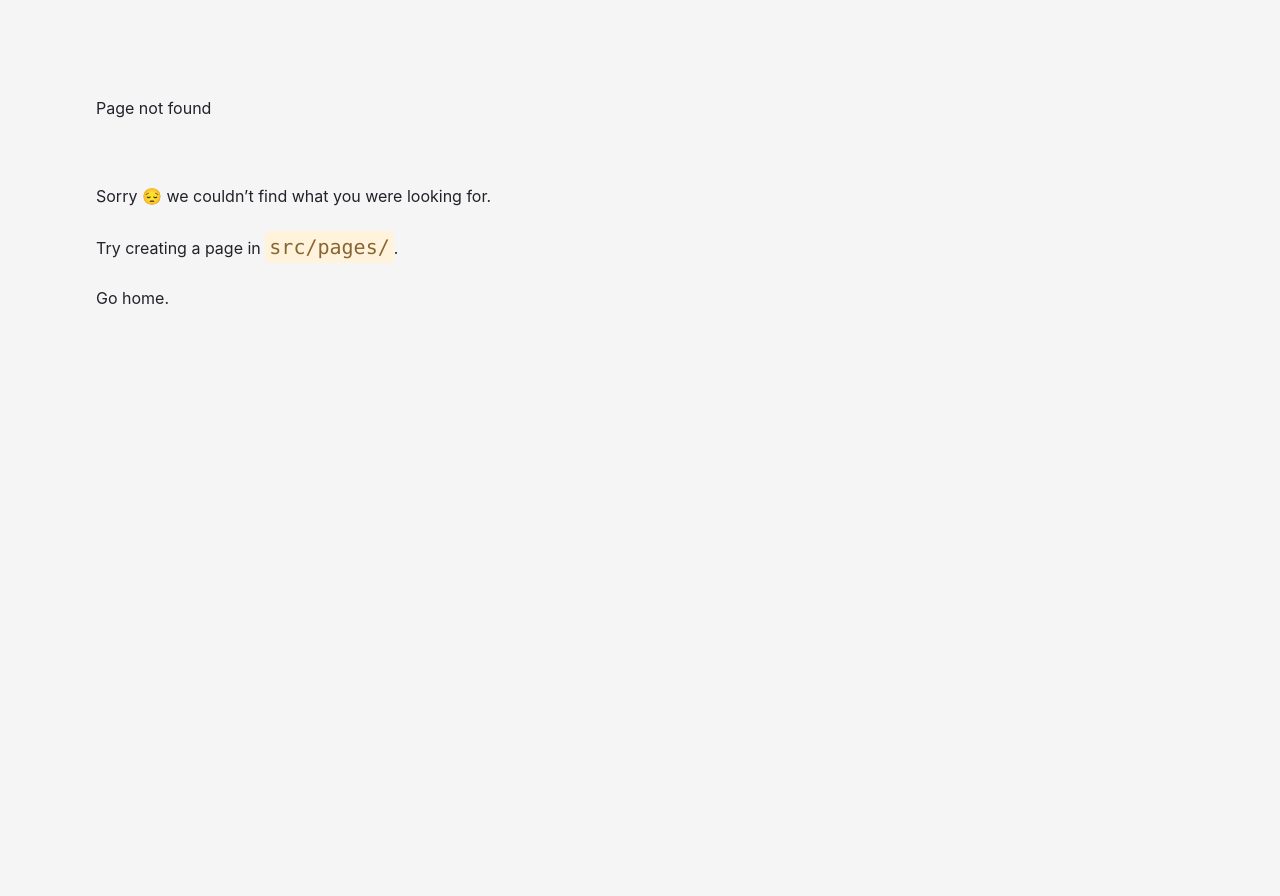
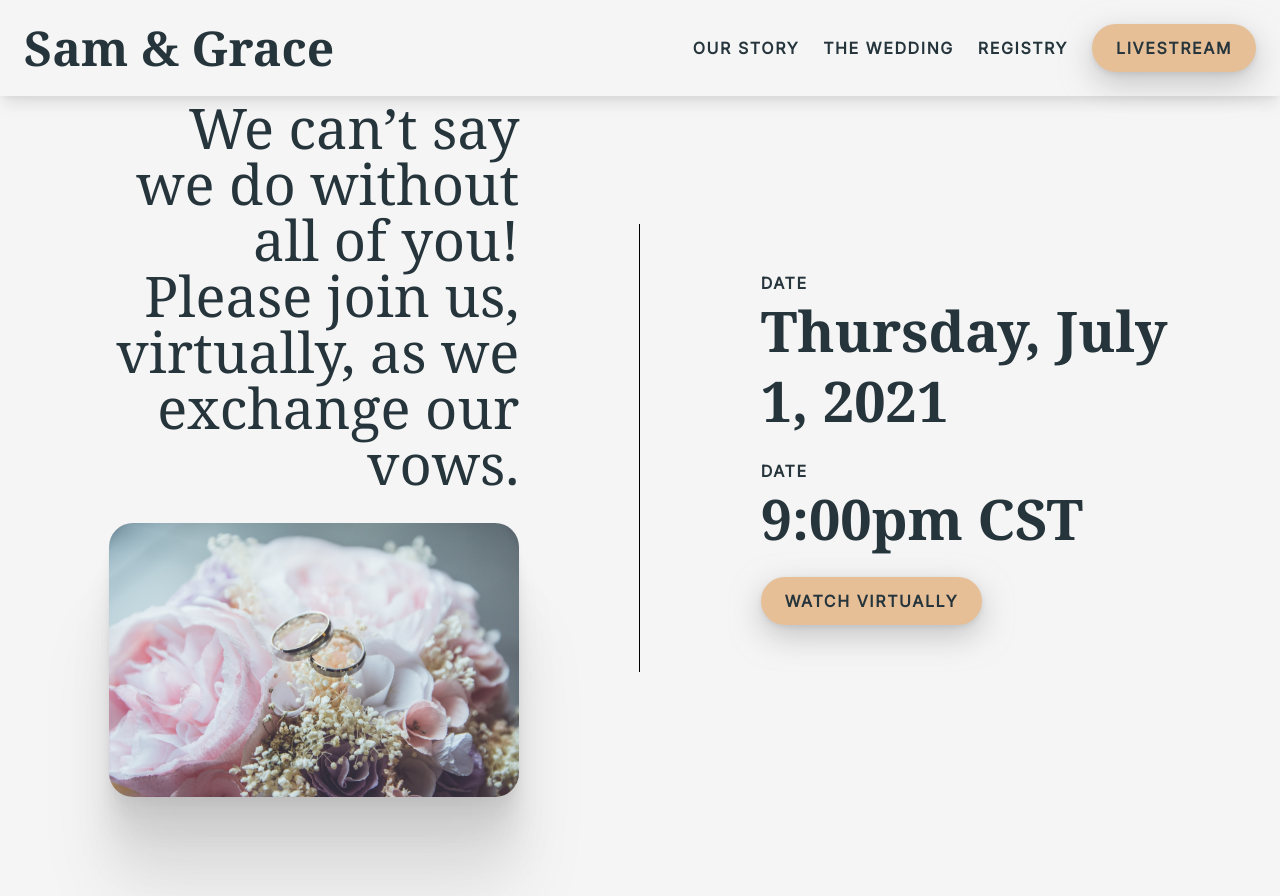
Before and after one commit to bkchu/pakyosloppyjohs, a Gatsby site: page /the-wedding in a window 1280 px wide. Before the commit this address had no page. Before the commit the page ends 800 px from the top, so only its background shows below. Built offline with nearby package versions, Linux system fonts and the light colour scheme; Gatsby itself is replaced by a stand-in of ours; a web font is replaced by a local one.

Commit message:
add the wedding page and registry page

```diff
--- a/src/components/Heading/Heading.js
+++ b/src/components/Heading/Heading.js
@@ -23,6 +23,19 @@ const Heading = ({
     h5: clsx("text-[12px]", "leading-none", "tracking-wide"),
     p: clsx("font-serif", "text-base", "my-2", "leading-golden"),
     body: clsx("font-serif", "text-2xl"),
+    "body-md": clsx(
+      "font-serif",
+      "text-[32px]",
+      "font-normal",
+      "leading-[48px]"
+    ),
+    "body-large": clsx(
+      "font-serif",
+      "text-[56px]",
+      "font-normal",
+      "leading-[56px]"
+    ),
+
     eyebrow: clsx("text-base", "font-bold", "uppercase", "tracking-widest"),
   };
 
--- a/src/components/Image/Image.js
+++ b/src/components/Image/Image.js
@@ -20,6 +20,7 @@ const Image = ({ fileName, ...props }) => {
     "date-3": "Date with Sam 3",
     "friends-1": "With close friends 1",
     "friends-2": "With close friends 2",
+    "the-wedding-page": "the couple's rings"
   };
 
   const data = useStaticQuery(graphql`
--- a/src/components/Polaroid/Polaroid.css
+++ b/src/components/Polaroid/Polaroid.css
@@ -1,3 +1,3 @@
-.gatsby-image-wrapper {
+.polaroid-absolute {
   position: absolute !important;
 }
--- a/src/pages/our-story.js
+++ b/src/pages/our-story.js
@@ -32,7 +32,7 @@ const OurStory = () => {
                       image={
                         <Image
                           fileName={fileName}
-                          style={{ position: "absolute !important" }}
+                          className="polaroid-absolute"
                         />
                       }
                     />
--- /dev/null
+++ b/src/pages/registry.js
@@ -0,0 +1,37 @@
+import React from "react";
+import Button from "../components/Button/Button";
+import Grid from "../components/Grid/Grid";
+import Heading from "../components/Heading/Heading";
+import Image from "../components/Image/Image";
+import Spacer from "../components/Spacer/Spacer";
+import TheNavigationLayout from "../layouts/TheNavigationLayout";
+
+const Registry = () => {
+  return (
+    <TheNavigationLayout>
+      <Grid className="min-h-[calc(100vh-96px)]">
+        <Grid.Span className="h-full" start={2} span={5}>
+          <div className="h-full flex flex-col items-end p-16 pt-32">
+            <Image
+              fileName="registry-page"
+              className="w-full rounded-3xl shadow-photo"
+            />
+          </div>
+        </Grid.Span>
+        <Grid.Span className="h-full" start={7} span={5}>
+          <div className="h-full flex flex-col items-start pt-32">
+            <Heading h="body-md" as="p" className="mb-4">
+              Celebrating our marriage with you is the greatest gift we could
+              ask for! However, for friends and family who have expressed an
+              interest, a contribution to our honeymoon fund would be much
+              appreciated!
+            </Heading>
+            <Button>Go To The Registry</Button>
+          </div>
+        </Grid.Span>
+      </Grid>
+    </TheNavigationLayout>
+  );
+};
+
+export default Registry;
--- /dev/null
+++ b/src/pages/the-wedding.js
@@ -0,0 +1,54 @@
+import React from "react";
+import Button from "../components/Button/Button";
+import Grid from "../components/Grid/Grid";
+import Heading from "../components/Heading/Heading";
+import Image from "../components/Image/Image";
+import Spacer from "../components/Spacer/Spacer";
+import TheNavigationLayout from "../layouts/TheNavigationLayout";
+
+const TheWedding = () => {
+  return (
+    <TheNavigationLayout>
+      <Grid className="min-h-[calc(100vh-96px)]">
+        <Grid.Span className="h-full" start={2} span={4}>
+          <div className="h-full flex flex-col items-end justify-center">
+            <Heading h="body-large" as="p" className="text-right">
+              We can’t say we do without all of you! Please join us, virtually,
+              as we exchange our vows.
+            </Heading>
+            <Image
+              fileName="the-wedding-page"
+              className="mt-8 w-full rounded-3xl shadow-photo"
+            />
+          </div>
+        </Grid.Span>
+        <Grid.Span className="h-full" start={6} span={2}>
+          <div className="h-full flex items-center justify-center">
+            <div className="bg-black w-px h-[calc(100%-256px)] mx-auto"></div>
+          </div>
+        </Grid.Span>
+        <Grid.Span className="h-full" start={8} span={4}>
+          <div className="h-full flex flex-col items-start justify-center">
+            <Heading h="eyebrow" as="p">
+              Date
+            </Heading>
+            <Heading h="h1" as="h3">
+              Thursday, July 1, 2021
+            </Heading>
+            <Spacer size="6" />
+            <Heading h="eyebrow" as="p">
+              Date
+            </Heading>
+            <Heading h="h1" as="h3">
+              9:00pm CST
+            </Heading>
+            <Spacer size="6" />
+            <Button>Watch Virtually</Button>
+          </div>
+        </Grid.Span>
+      </Grid>
+    </TheNavigationLayout>
+  );
+};
+
+export default TheWedding;
--- a/tailwind.config.js
+++ b/tailwind.config.js
@@ -5,6 +5,14 @@ module.exports = {
   purge: ["./src/**/*.{js,jsx,ts,tsx}"],
   darkMode: false, // or 'media' or 'class'
   theme: {
+    screens: {
+      laptop: "1024px",
+    },
+    extend: {
+      backgroundImage: {
+        "yellow-filter":
+          "linear-gradient(0deg, rgba(231, 190, 150, 0.2), rgba(231, 190, 150, 0.2))",
+      },
       colors: {
         ivory: "var(--ivory)",
         pink: "var(--pink)",
@@ -15,10 +23,6 @@ module.exports = {
         text: "var(--text)",
         "disabled-text": "var(--disabled-text)",
       },
-    screens: {
-      laptop: "1024px",
-    },
-    extend: {
       fontFamily: {
         serif: ["Publico", defaultTheme.fontFamily.serif],
         sans: ["Inter", defaultTheme.fontFamily.sans],
@@ -28,9 +32,12 @@ module.exports = {
       },
       boxShadow: {
         // card: "",
-        button: "0px 11px 31px rgba(162, 162, 162, 0.58), 0px 2.2px 5.0375px rgba(162, 162, 162, 0.29)",
+        button:
+          "0px 11px 31px rgba(162, 162, 162, 0.58), 0px 2.2px 5.0375px rgba(162, 162, 162, 0.29)",
         card:
           "0px 63px 112px rgba(0, 0, 0, 0.08), 0px 41px 66px rgba(0, 0, 0, 0.0607407), 0px 24px 35px rgba(0, 0, 0, 0.0485926), 0px 12px 18px rgba(0, 0, 0, 0.04), 0px 5px 9px rgba(0, 0, 0, 0.0314074), 0px 1px 4px rgba(0, 0, 0, 0.0192593)",
+        photo:
+          "0px 100px 80px rgba(0, 0, 0, 0.07), 0px 64.8148px 46.8519px rgba(0, 0, 0, 0.0531481), 0px 38.5185px 25.4815px rgba(0, 0, 0, 0.0425185), 0px 20px 13px rgba(0, 0, 0, 0.035), 0px 8.14815px 6.51852px rgba(0, 0, 0, 0.0274815), 0px 1.85185px 3.14815px rgba(0, 0, 0, 0.0168519)",
       },
     },
   },
```
Also changed, not shown: src/images/registry-page.jpeg (added), src/images/the-wedding-page.jpeg (added). Lines whose indentation alone changed are shown as unchanged.
